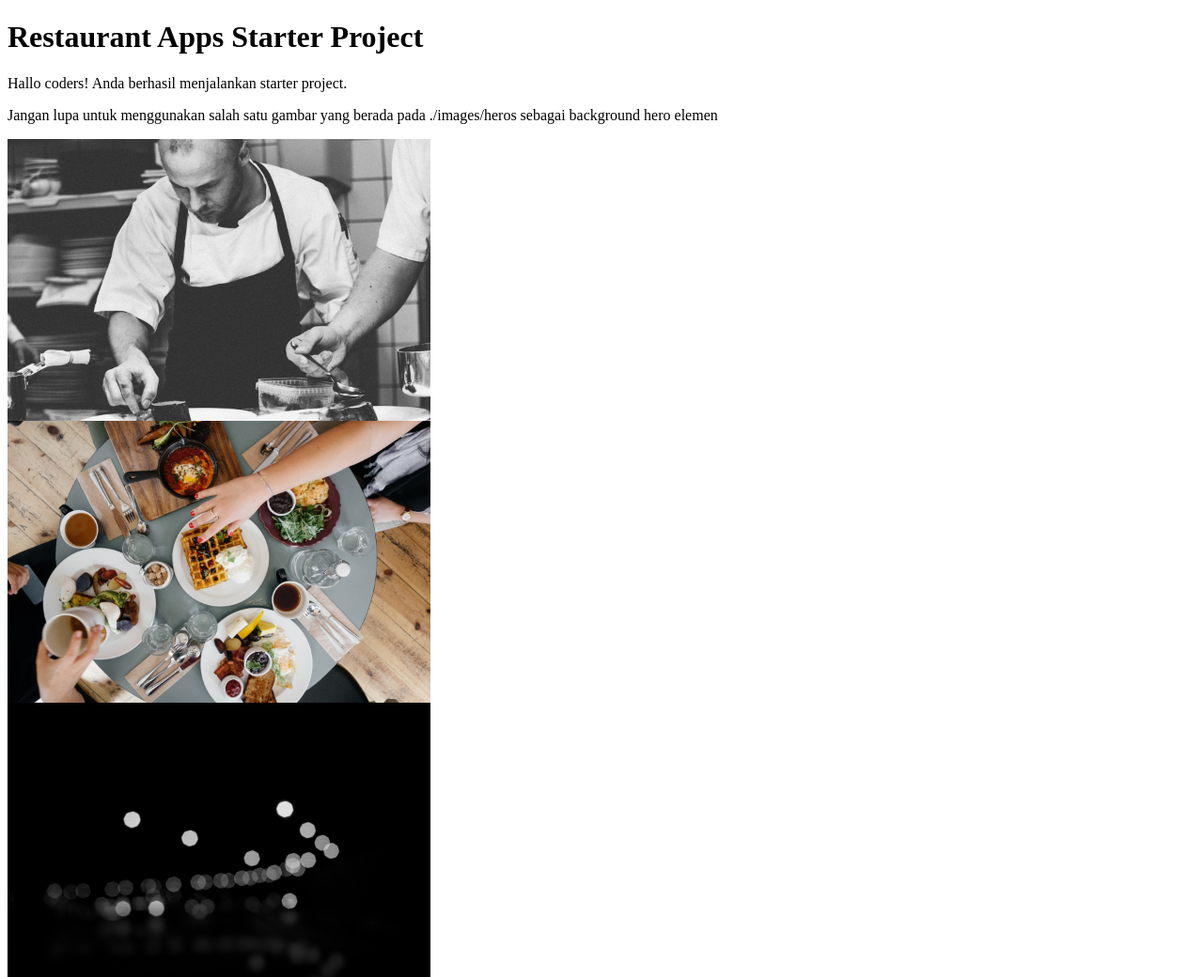
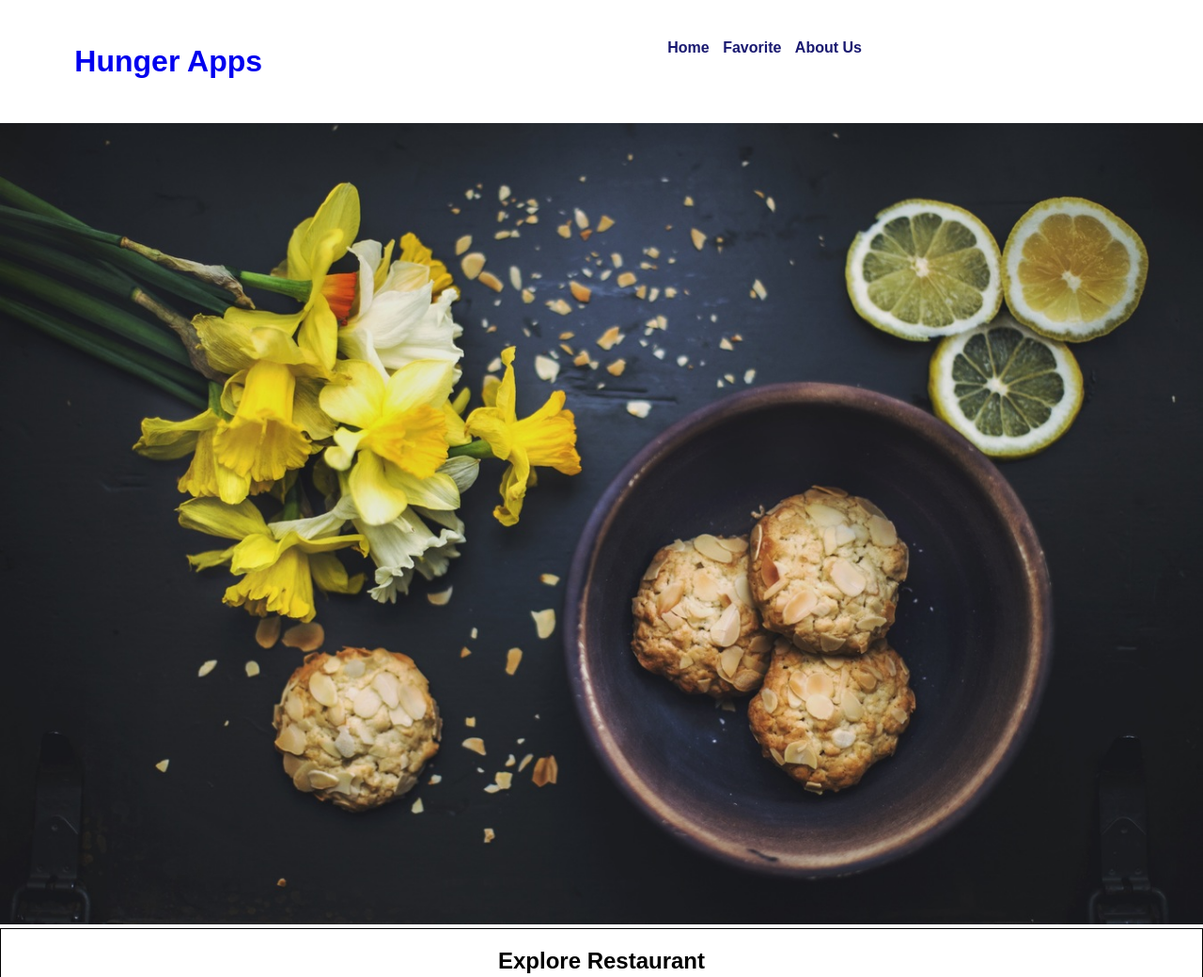
Before and after one commit to dwikyls/restaurant-apps, a website built with webpack: page src/templates/index.html in a window 1280 px wide. Shown: the top 1040 px of the page at 94% size. Built offline with nearby package versions, Linux system fonts and the light colour scheme; files whose address does not match are found by name.

Commit message:
add: navbar, banner, content

```diff
--- a/src/scripts/index.js
+++ b/src/scripts/index.js
@@ -1,4 +1,16 @@
 import 'regenerator-runtime'; /* for async await transpile */
 import '../styles/main.css';
 
-console.log('Hello Coders! :)');
+const sideBar = document.getElementById('header_menu')
+const drawer = document.getElementById('drawer')
+const main = document.getElementById('main')
+
+sideBar.addEventListener("click", event => {
+    drawer.classList.toggle("open");
+    event.stopPropagation();
+});
+
+main.addEventListener("click", event => {
+    drawer.classList.remove("open");
+    event.stopPropagation();
+})
--- a/src/styles/main.css
+++ b/src/styles/main.css
@@ -1,3 +1,84 @@
-img {
+* {
+    box-sizing: border-box;
+}
+
+body {
+    padding: 0;
+    margin: 0;
+    font-family: sans-serif;
+}
+
+html,
+body,
+main {
+    height: 100%;
+    width: 100%;
+}
+
+header {
+    padding: 2%;
+}
+
+#brand {
+    text-decoration: none;
+}
+
+#drawer.open {
+    background-color: moccasin;
+    transition: transform 0.3s ease;
+    display: inline;
+    transform: translate(0, 0);
+}
+
+#drawer {
+    transition: transform 0.3s ease;
+    position: absolute;
+    transform: translate(-250px, 0);
+}
+
+#header_menu {
+    text-decoration: none;
+}
+
+ul li {
+    padding: 5px;
     display: block;
 }
+
+ul li a {
+    font-weight: bold;
+    color: midnightblue;
+    text-decoration: none;
+}
+
+.banner img {
+    width: 100%;
+}
+
+@media screen and (min-width: 600px) {
+    header {
+        display: grid;
+        grid-template-columns: 1fr 3fr;
+    }
+    #brand {
+        margin: auto;
+        text-align: center;
+        grid-column-start: 1;
+        grid-column-end: 2;
+        grid-row-start: 1;
+    }
+    #drawer {
+        text-align: center;
+        position: relative;
+        grid-column-start: 2;
+        grid-column-end: 3;
+        transform: translate(0, 0);
+    }
+    #header_menu {
+        text-decoration: none;
+        display: none;
+    }
+    ul li {
+        display: inline;
+    }
+}
--- a/src/templates/index.html
+++ b/src/templates/index.html
@@ -1,16 +1,56 @@
 <!DOCTYPE html>
 <html lang="en">
+
 <head>
     <meta charset="UTF-8">
+    <meta name="viewport" content="width=device-width">
     <title>Restaurant Apps Starter Project</title>
 </head>
-<body>
-<h1>Restaurant Apps Starter Project</h1>
-<p>Hallo coders! Anda berhasil menjalankan starter project.</p>
-<p>Jangan lupa untuk menggunakan salah satu gambar yang berada pada ./images/heros sebagai background hero elemen</p>
-<img src="./images/heros/hero-image_1.jpg" width="450" alt="">
-<img src="./images/heros/hero-image_2.jpg" width="450" alt="">
-<img src="./images/heros/hero-image_3.jpg" width="450" alt="">
-<img src="./images/heros/hero-image_4.jpg" width="450" alt="">
+
+<body id="main">
+    <header>
+        <nav id="drawer">
+            <ul>
+                <li><a href="#">Home</a></li>
+                <li><a href="#">Favorite</a></li>
+                <li><a href="#">About Us</a></li>
+            </ul>
+        </nav>
+        <a id="header_menu" href="#">☰</a>
+        <a href="#" id="brand">
+            <h1>Hunger Apps</h1>
+        </a>
+    </header>
+    <main>
+        <div class="banner">
+            <img src="./images/heros/hero-image_4.jpg" alt="">
+        </div>
+        <article id="Home" style="padding: 0px 20px 0px 20px; border: 1px solid black;">
+            <h2 style="text-align: center;">Explore Restaurant</h2>
+            <section class="rest-list">
+                <div class="card" style="margin: 20px; border-radius: 5px; background-color: white; box-shadow: 0 4px 8px 0 rgba(0, 0, 0, 0.2); overflow: hidden;">
+                    <div class="card-header">
+                        <img width="100%" src="./images/heros/hero-image_1.jpg" alt="">
+                    </div>
+                    <div class="card-body" style="padding: 20px;">
+                        <b>Rating: 4.5</b>
+                        <h3>Lorem Ipsum Dolor</h3>
+                        <p>Lorem ipsum dolor sit amet consectetur adipisicing elit. Ipsa sed quo eos delectus exercitationem dolorum doloremque tenetur ipsam! Fuga veritatis sit sed molestias eligendi voluptatibus totam, tempore error natus quibusdam!</p>
+                    </div>
+                </div>
+                <div class="card" style="margin: 20px; border-radius: 5px; background-color: white; box-shadow: 0 4px 8px 0 rgba(0, 0, 0, 0.2);">
+                    <div class="card-header">
+                        <img width="100%" src="./images/heros/hero-image_2.jpg" alt="">
+                    </div>
+                    <div class="card-body" style="padding: 20px;">
+                        <b>Rating: 4.5</b>
+                        <h3>Lorem Ipsum Dolor</h3>
+                        <p>Lorem ipsum dolor sit amet consectetur adipisicing elit. Ipsa sed quo eos delectus exercitationem dolorum doloremque tenetur ipsam! Fuga veritatis sit sed molestias eligendi voluptatibus totam, tempore error natus quibusdam!</p>
+                    </div>
+                </div>
+            </section>
+        </article>
+    </main>
 </body>
+
 </html>
```
Also changed, not shown: 1 other file.
